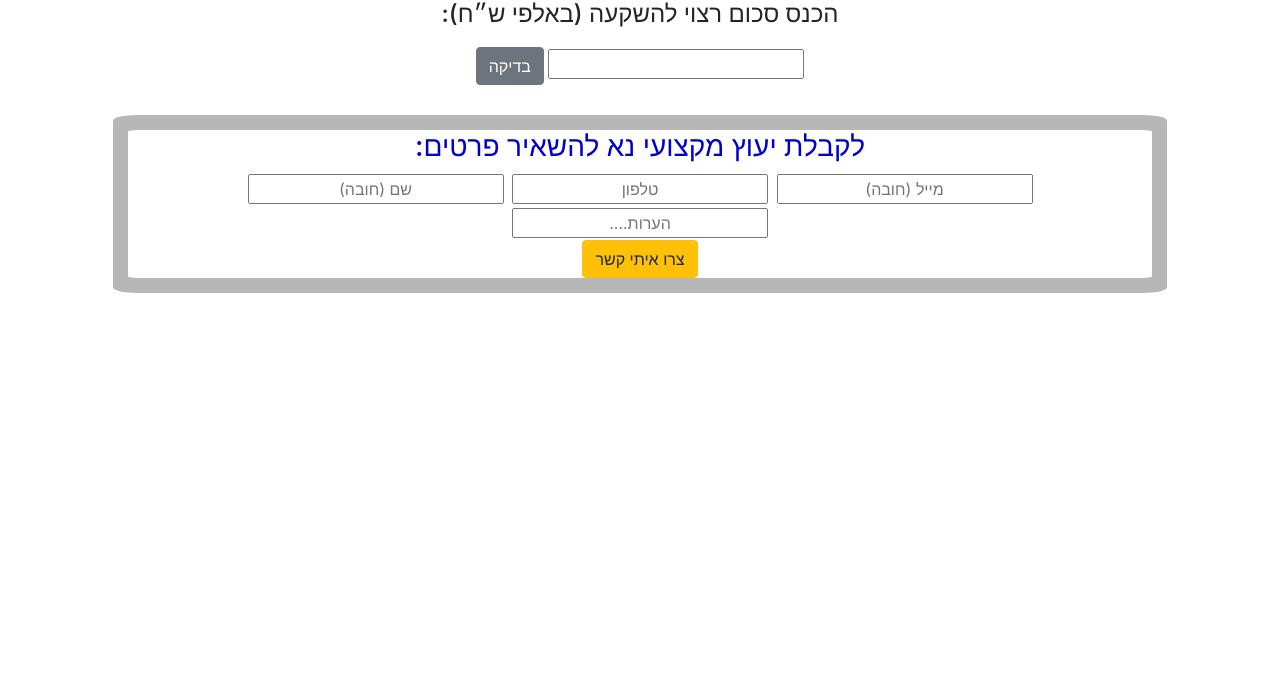
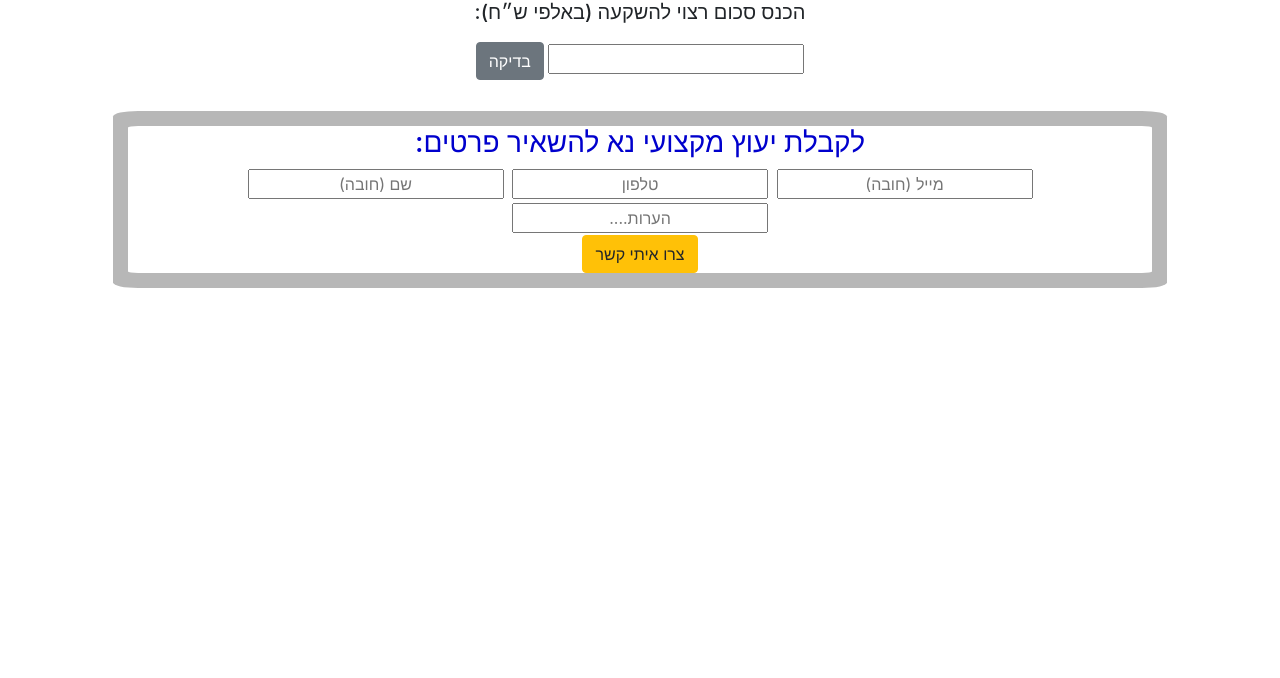
Before and after one commit to MMBass/investmentcontact, a website: page client/index.html in a window 1280 px wide. Shown: the part 122-800 px from the top of the page. Drawn offline with Linux system fonts and the light colour scheme; no server answers.

Commit message:
Update index.html

```diff
--- a/client/index.html
+++ b/client/index.html
@@ -21,7 +21,7 @@
     </div>
 
     <div id="calculateArea" class="text-center">
-        <h4 dir="rtl" class="text-center">הכנס סכום רצוי להשקעה (באלפי ש״ח):</h4>
+        <h5 dir="rtl" class="text-center">הכנס סכום רצוי להשקעה (באלפי ש״ח):</h5>
         <button class="btn btn-secondary" id="calcBtn">בדיקה</button>
         <input type="number" id="amountInput">
 
```
